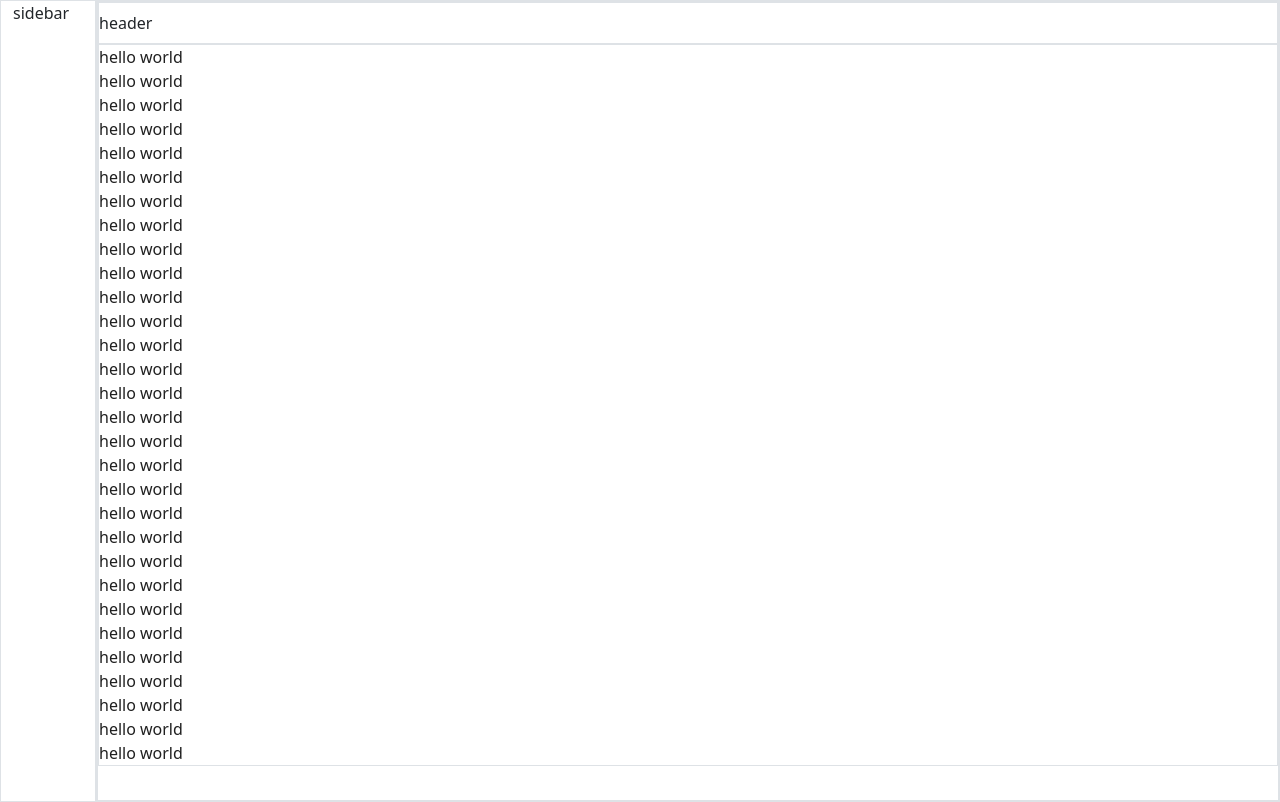
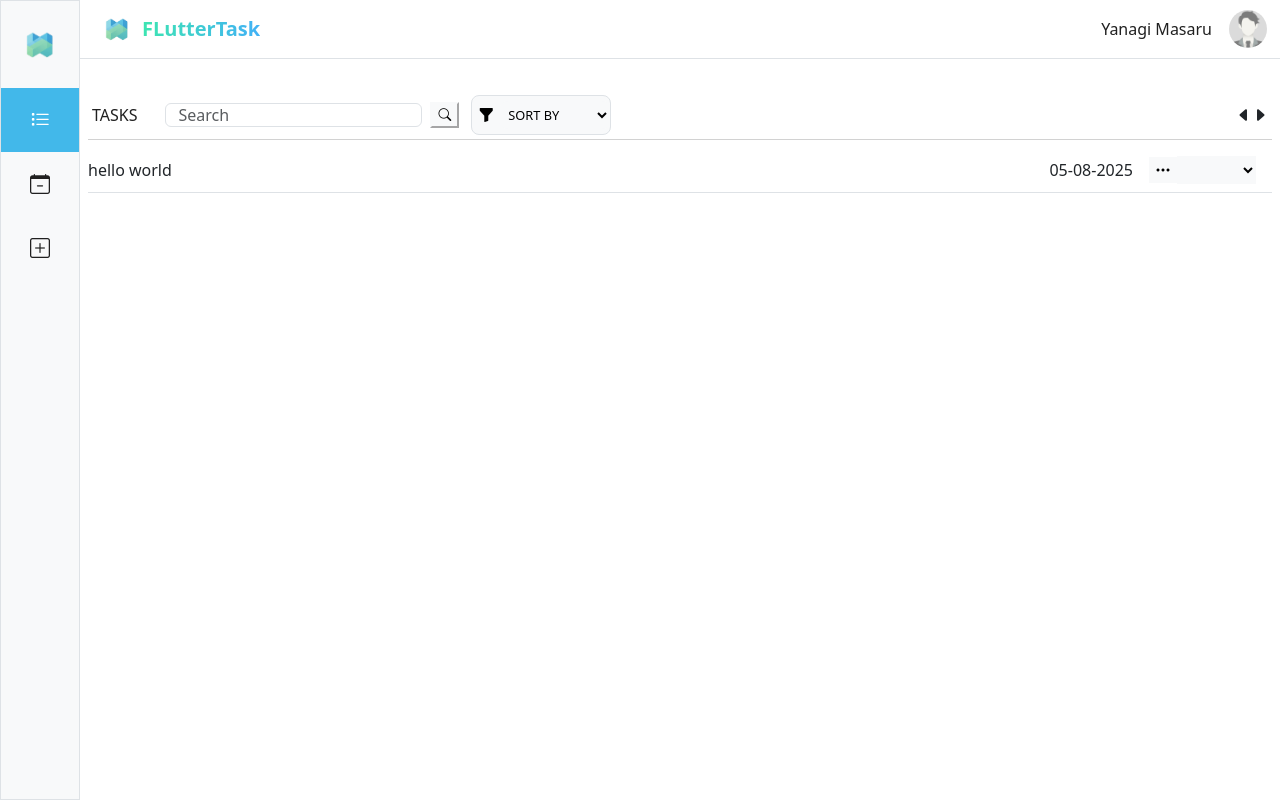
Before and after one commit to sudo-masaru/IP-2-Finals-Project, a PHP site: page /home.html in a window 1280 px wide. Run offline with PHP 8.4, Linux system fonts and the light colour scheme.

Commit message:
revised home page

```diff
--- a/drafts/home.html
+++ b/drafts/home.html
@@ -74,7 +74,7 @@
 
                       </div>
                     </nav>
-                  </nav>
+                </nav>
 
 
 
--- a/home.css
+++ b/home.css
@@ -8,7 +8,10 @@ body{
 }
 
 .my-sidebar{
-    width: 6rem;
+    width: 5rem;
+
+    display: flex;
+    flex-direction: column;
 }
 
 .my-main-content{
@@ -16,17 +19,76 @@ body{
     height: 100vh;
 }
 
-@media (max-width: 750px){
+.my-sidebar .brand{
+    display: flex;
+}
+
+.my-sidebar .sidebar-nav{
+    height: 4rem;
+    width: 100%;
+}
+
+.my-sidebar .sidebar-nav i{
+    font-size: 1.25rem; color: #202020;
+}
+
+.active{
+    background-color: #42B8EA;
+}
+.my-sidebar .active i{
+    color: #ffffff;
+}
+.inactive{
+    background-color: #f8f9fa;
+}
+.inactive:hover{
+    transition: 0.3s ease-in-out;
+    background-color: #42B8EA;
+}
+.inactive:hover i{
+    transition: 0.3s ease-in-out;
+    color: #ffffff;
+}
+
+.Logo-txt {
+    font-size: 1.25rem;
+    font-weight: bold;
+    background: linear-gradient(to right, #3DE5B1, #42B1F6);
+    -webkit-background-clip: text;
+    -webkit-text-fill-color: transparent;
+    background-clip: text;
+    text-fill-color: transparent;
+}
+
+select:focus-within{
+    outline-style: none;
+}
+
+.card-headline{
+    display: flex;
+}
+
+.nav-name{
+    display: block;
+}
+
+@media (max-width: 780px){
     .my-row{
         display: flex;
         flex-direction:column;
     }
     .my-sidebar{
-        height: 3rem;
+        height: 4rem;
         width: 100%;
 
         position: fixed;
         bottom: 0;
+
+        flex-direction: row;
+        justify-content: center;
+        align-items: center;
+
+        border-style: none;
     }
 
     .my-main-content
@@ -41,4 +103,33 @@ body{
         display: none;
     }
 
+    .my-sidebar .brand{
+        display: none;
+    }
+
+    .my-sidebar .sidebar-nav{
+        justify-content: center;
+        align-items: center;
+        width: 5rem;
+    }
+
+    .my-sidebar .sidebar-nav i{
+        font-size: 1rem;
+    }
+
+    select:focus-within{
+        outline-style: none;
+    }
+
+    .card-headline{
+        display: none;
+    }
+
+    .nav-name{
+        display: none;
+    }
+
+    .search-bar{
+        width: 8rem;
+    }
 }
--- a/home.html
+++ b/home.html
@@ -17,55 +17,168 @@
 
             <div class="row my-row h-100">
 
-                <div class="col p-0 my-col-content border d-flex flex-column">
+                <div class="col p-0 my-col-content border-0 d-flex flex-column">
 
 
 
                     <!-- task content -->
-                    <div class="my-main-content border d-flex flex-column">
+                    <div class="my-main-content border-0 d-flex flex-column">
 
-                        <div class="navbar border">
-                            header
-                        </div>
+                        <nav class="p-0 navbar navbar-expand navbar-light topbar mb-4 static-top border-bottom" style="background-color: #ffff;">
+                            <nav class="navbar bg-body-white p-0 w-100">
+                              <div class="container-fluid d-flex justify-content-between align-items-center">
 
-                        <div class="d-flex flex-column border">
-                            <span> hello world </span>
-                            <span> hello world </span>
-                            <span> hello world </span>
-                            <span> hello world </span>
-                            <span> hello world </span>
-                            <span> hello world </span>
-                            <span> hello world </span>
-                            <span> hello world </span>
-                            <span> hello world </span>
-                            <span> hello world </span>
-                            <span> hello world </span>
-                            <span> hello world </span>
-                            <span> hello world </span>
-                            <span> hello world </span>
-                            <span> hello world </span>
-                            <span> hello world </span>
-                            <span> hello world </span>
-                            <span> hello world </span>
-                            <span> hello world </span>
-                            <span> hello world </span>
-                            <span> hello world </span>
-                            <span> hello world </span>
-                            <span> hello world </span>
-                            <span> hello world </span>
-                            <span> hello world </span>
-                            <span> hello world </span>
-                            <span> hello world </span>
-                            <span> hello world </span>
-                            <span> hello world </span>
-                            <span> hello world </span>
+                                <div class="border-0">
+                                    <a class="navbar-brand d-flex justify-content-center align-items-center" href="#">
+                                        <img src="assets/Logo.png"Logo" width="50rem" height="48rem" class="d-inline-block align-text-top">
+                                        <span class="Logo-txt"> FLutterTask </span>
+                                    </a>
+                                </div>
+
+                                <!-- Profile -->
+                                <div class="d-flex align-items-center gap-2">
+                                  <span class="me-2 nav-name" style="font-size: 1rem;">Yanagi Masaru</span>
+                                  <div class="dropdown">
+                                    <button class="btn border-white d-flex justify-content-center align-items-center"
+                                      style="overflow: hidden; width: 2.5rem; height: 2.5rem; border-radius: 50%;" type="button"
+                                      data-bs-toggle="dropdown" aria-expanded="false">
+                                      <img src="assets/default.png" alt="..." width="40rem" height="40rem">
+                                    </button>
+                                    <ul class="dropdown-menu dropdown-menu-end">
+                                      <form method="POST">
+
+                                        <div class="col p-2 d-flex flex-column justify-content-center align-items-center" style="gap: 0.8rem;">
+                                            <div class="border d-flex justify-content-center align-items-center" style="width: 2rem; height: 2rem; overflow: hidden; border-radius: 50%;">
+                                                <img src="assets/default.png" alt="..." width=35rem" height=35rem">
+                                            </div>
+                                            <span class="me-2" style="font-size: 0.8rem;">Yanagi Masaru</span>
+                                        </div>
+                                        <hr class="dropdown-divider">
+
+                                        <li><button class="dropdown-item" type="submit" name="profile">Profile</button></li>
+                                        <li><button class="dropdown-item" type="submit" name="account-settings">Account settings</button></li>
+
+                                        <hr class="dropdown-divider">
+                                        <li><button class="dropdown-item" type="submit">Sign out</button></li>
+                                      </form>
+                                    </ul>
+                                  </div>
+                                </div>
+
+                              </div>
+                            </nav>
+                        </nav>
+
+                        <div class="d-flex flex-column border-0 p-1">
+
+
+                            <div class="card border-0 p-1 rounded-0">
+
+
+                                <div class="p-1 card-header bg-white d-flex flex-row justify-content-start align-items-center">
+
+                                    <div class="card-headline col-auto pe-3 border-0 justify-content-center align-items-center" style="height: 2.5rem;"><span> TASKS </span></div>
+                                    <div class="col-auto border-0 p-0 d-flex justify-content-center align-items-center" style="height: 2.5rem;">
+                                        <div class="container-fluid">
+                                            <form method="POST" class="search-bar d-flex justify-content-center align-items-center" role="search">
+                                                <input class="form-control me-2" type="search" placeholder="Search" aria-label="Search"/>
+                                                <button type="submit" class="border-light bg-light" style="font-size: 0.8rem;"><i class="bi bi-search"></i></button>
+                                            </form>
+                                        </div>
+                                    </div>
+                                    <div class="col border-0 p-0 d-flex justify-content-between align-items-start" style="height: 2.5rem;">
+                                        <form method="POST" class="border rounded-3 bg-light h-100 d-flex justify-content-start align-items-center">
+
+                                            <button type="submit" name="sort_by" class="bg-light border-0 rounded-3" title="Press to filter">
+                                                <i class="bi bi-funnel-fill"></i>
+                                            </button>
+                                            <div>
+                                                <select name="filter" class="w-100 border-0 bg-light p-1 rounded-3" style="font-size: 0.8rem;">
+                                                    <option value="default"> SORT BY </option>
+
+                                                    <optgroup label="Status">
+                                                        <option value="in-progress">in-progress</option>
+                                                        <option value="todo">todo</option>
+                                                        <option value="completed">completed</option>
+                                                    </optgroup>
+
+                                                    <optgroup label="Priority">
+                                                        <option value="High">High</option>
+                                                        <option value="Low">Low</option>
+                                                        <option value="Medium">Medium</option>
+                                                    </optgroup>
+                                                </select>
+                                            </div>
+
+                                        </form>
+
+                                        <div class="d-flex justify-content-center align-items-center h-100">
+                                            <i class="bi bi-caret-left-fill"></i>
+
+                                            <i class="bi bi-caret-right-fill"></i>
+                                        </div>
+                                    </div>
+                                </div>
+
+                                <div class="pt-3 pb-2 border-bottom d-flex flex-column justify-content-start align-items-center">
+
+                                    <form method="POST" class="d-flex border-0 w-100">
+
+                                        <!-- list -->
+                                        <div class="pt-0 pb-0 w-100 d-flex justify-content-center align-items-center flex-row">
+                                            <div class=" border-0 w-100 d-flex justify-content-start align-items-center" style="overflow: hidden;">
+                                                hello world
+                                            </div>
+                                            <div class=" border-0 w-100 pe-3 d-flex justify-content-end align-items-center" style="overflow: hidden;">
+                                                05-08-2025
+                                            </div>
+                                            <div class="col-auto pe-3 border-0 d-flex justify-content-end align-items-center">
+                                                <button type="submit" name="sort_by" class="bg-light border-0" title="Press to operate">
+                                                    <i class="bi bi-three-dots"></i>
+                                                </button>
+                                                <div>
+                                                    <select name="filter" class="w-100 border-0 bg-light p-1" style="font-size: 0.8rem;">
+                                                        <option value="default"> </option>
+
+                                                        <optgroup label="Actions">
+                                                            <option value="view">view</option>
+                                                            <option value="edit">edit</option>
+                                                            <option value="delete">delete</option>
+                                                        </optgroup>
+                                                    </select>
+                                                </div>
+                                            </div>
+                                        </div>
+
+                                    </form>
+                                </div>
+                            </div>
+
                         </div>
 
                     </div>
 
                 </div>
 
-                <div class="col-auto border my-sidebar bg-white"> sidebar </div>
+                <div class="col-auto border my-sidebar bg-light p-0">
+
+                    <div class="brand border-0 pt-3 pb-3 justify-content-center align-items-center">
+                        <img src="assets/Logo.png" alt="..." width="60rem" height="55rem">
+                    </div>
+
+                    <button title="Task" type="submit" name="redirect-to-task-page" class="sidebar-nav border-0 d-flex justify-content-center active">
+                        <i class="bi bi-list-task align-self-center"></i>
+                    </button>
+                    <button title="Calendar" type="submit" name="redirect-to-task-page" class="inactive sidebar-nav border-0 d-flex justify-content-center">
+                        <i class="bi bi-calendar-minus align-self-center"></i>
+                    </button>
+
+                    <button title="Create new task" type="submit" name="redirect-to-create-task-page" class="inactive sidebar-nav border-0 d-flex justify-content-center">
+                        <i class="bi bi-plus-square align-self-center"></i>
+                    </button>
+
+
+                </div>
 
             </div>
 
@@ -74,7 +187,7 @@
 
 
         <script src="https://cdn.jsdelivr.net/npm/bootstrap@5.3.5/dist/js/bootstrap.bundle.min.js" integrity="sha384-k6d4wzSIapyDyv1kpU366/PK5hCdSbCRGRCMv+eplOQJWyd1fbcAu9OCUj5zNLiq" crossorigin="anonymous"></script>
-        <script src="https://cdn.jsdelivr.net/npm/bootstrap@5.3.5/dist/js/bootstrap.bundle.min.js" integrity="sha384-k6d4wzSIapyDyv1kpU366/PK5hCdSbCRGRCMv+eplOQJWyd1fbcAu9OCUj5zNLiq" crossorigin="anonymous"></script>
+
 
 </body>
 </html>
```
